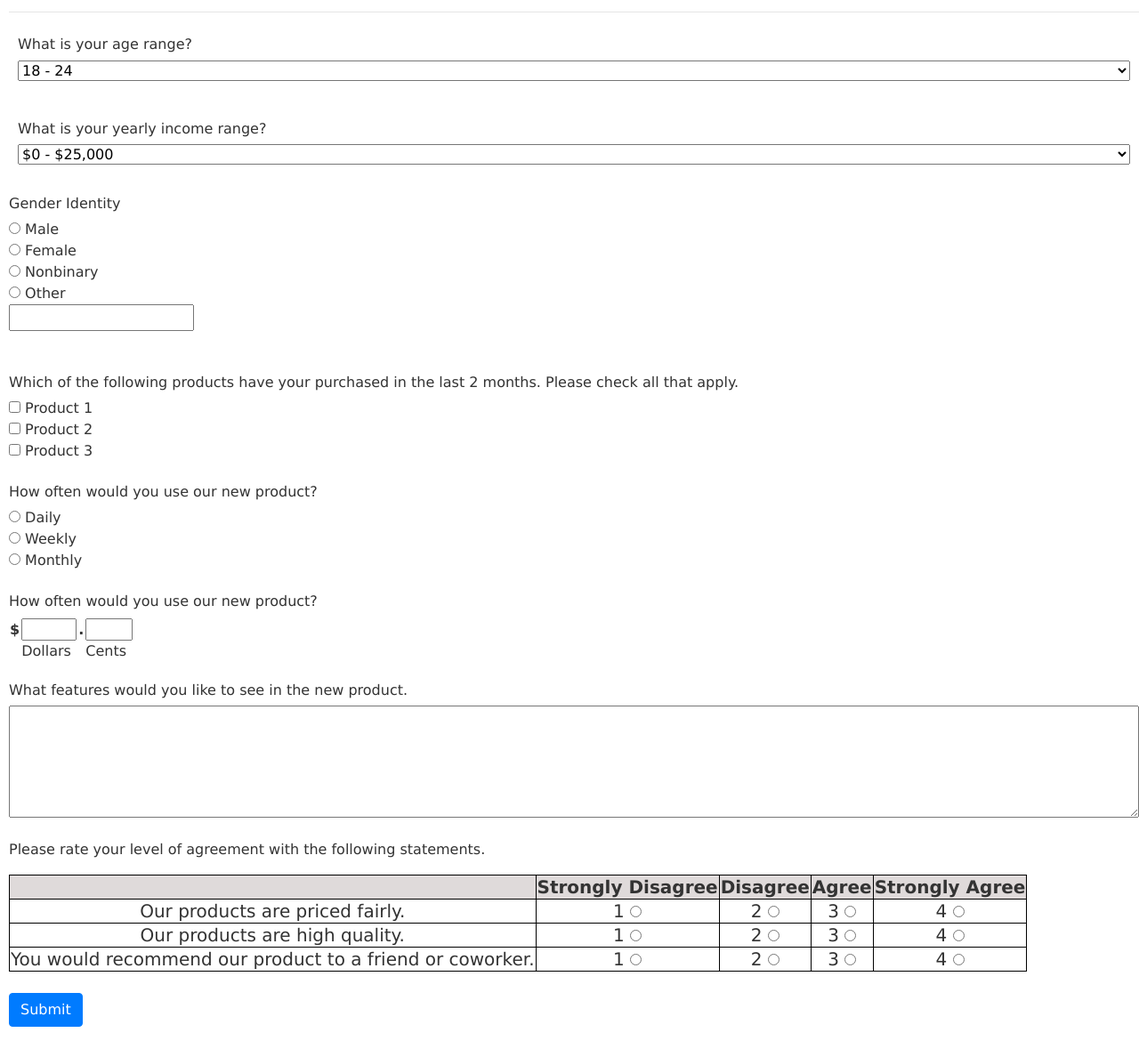
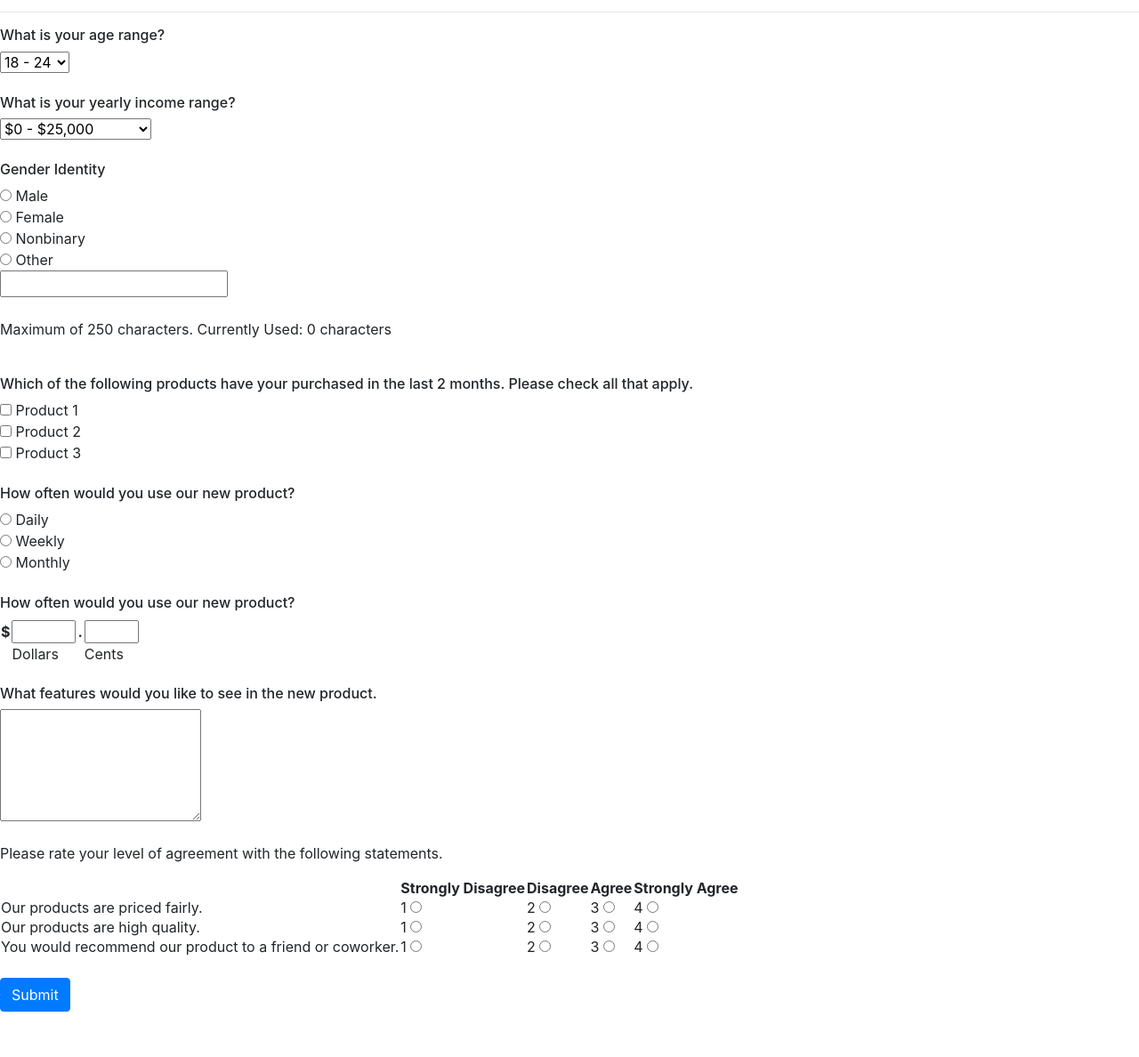
Before and after one commit to duongchaien60/c0124l1, a plain HTML site: page git/table/demoform2.html in a window 1280 px wide. Shown: the part 73-1261 px from the top of the page at 89% size. After the commit the page ends 1210 px from the top, so only its background shows below. Drawn offline with nearby package versions, Linux system fonts and the light colour scheme.

Commit message:
bai tap moi

```diff
--- a/git/table/demoform2.html
+++ b/git/table/demoform2.html
@@ -6,112 +6,11 @@
     <title>Research Survey</title>
     <link rel="stylesheet" href="https://cdn.jsdelivr.net/npm/bootstrap@4.4.1/dist/css/bootstrap.min.css"
         integrity="sha384-Vkoo8x4CGsO3+Hhxv8T/Q5PaXtkKtu6ug5TOeNV6gBiFeWPGFN9MuhOf23Q9Ifjh" crossorigin="anonymous">
-    <style>
-        body {
-            padding-left: 10px;
-            color: #333;
-            font-family: 'Lucida Sans', 'Lucida Sans Regular', 'Lucida Grande', 'Lucida Sans Unicode', Geneva, Verdana, sans-serif;
-        }
-
-        textarea {
-            width: 100%;
-        }
-
-        button {
-            margin-bottom: 10px;
-        }
-
-        .age {
-            cursor: pointer;
-            display: grid;
-            padding: 10px;
-        }
-
-        .age:active {
-            background-color: rgb(238, 230, 144);
-        }
-
-        /* salary */
-        .salary {
-            display: grid;
-            padding: 10px;
-        }
-
-        .salary:active {
-            background-color: rgb(238, 230, 144);
-        }
-
-        .gender:active {
-            background-color: rgb(238, 230, 144);
-        }
-
-        .gender-other p {
-            font-size: 10px;
-            display: none;
-        }
-
-        .gender-other:active p {
-            display: block;
-        }
-
-        .prod .gender .time .newProd .features {
-            padding: 10px;
-            cursor: pointer;
-        }
-
-        .prod:active {
-            background-color: rgb(238, 230, 144);
-
-        }
-
-        .time:active {
-            background-color: rgb(238, 230, 144);
-        }
-
-        .newProd:active {
-            background-color: rgb(238, 230, 144);
-        }
-
-        .features:active {
-            background-color: rgb(238, 230, 144);
-        }
-
-
-        .table2-agree {
-            padding: 10px;
-            cursor: pointer;
-
-            table,
-            th,
-            td {
-                font-size: 20px;
-                text-align: center;
-                border: 1px solid black;
-                border-collapse: collapse;
-            }
-
-            th {
-                background-color: rgb(223, 218, 218);
-            }
-
-
-            tr:hover {
-                background-color: rgb(238, 230, 144);
-            }
-
-        }
-
-        .end {
-            font-size: 10px;
-        }
-    </style>
 </head>
-
 <body>
     <h2>Market Research Survey</h2>
     <p>Please take a few moments to complete this satisfaction survey.</p>
     <hr>
-    <!-- age -->
     <div class="age">
         <h6>What is your age range?</h6>
         <select name="age" id="age">
@@ -123,7 +22,6 @@
     </div>
     <br>
 
-    <!-- salary -->
     <div class="salary">
         <h6>What is your yearly income range?</h6>
         <select name="salary" id="salary">
@@ -134,10 +32,8 @@
         </select>
     </div>
     <br>
-    <!-- Gender -->
     <div class="Gender">
         <h6>Gender Identity</h6>
-        <!-- <form action=""> -->
         <input type="radio" name="Gender" id="Male"> <span>Male</span><br>
         <input type="radio" name="Gender" id="Female"> <span>Female</span><br>
         <input type="radio" name="Gender" id="Nonbinary"> <span>Nonbinary</span><br>
@@ -147,7 +43,6 @@
             <br><br>
             <p>Maximum of 250 characters. Currently Used: 0 characters</p>
         </div>
-        <!-- </form> -->
     </div>
     <br>
 
@@ -178,7 +73,6 @@
                 <th>.</th>
                 <th><input type="text" size="1"></th>
             </tr>
-
             <tr>
                 <td></td>
                 <td>Dollars</td>
@@ -188,14 +82,12 @@
         </table>
     </div>
     <br>
-    <!-- comment -->
     <div class="features">
         <h6>What features would you like to see in the new product.</h6>
         <textarea name="features" id="features" cols="20" rows="5"></textarea>
     </div><br>
 
     <p>Please rate your level of agreement with the following statements.</p>
-    <!-- Table2 -->
     <div>
         <table class="table2-agree">
             <tr>
@@ -213,7 +105,6 @@
                 <td>3 <input type="radio" name="table2" id="Agree"></td>
                 <td>4 <input type="radio" name="table2" id="StrAgree"></td>
             </tr>
-
             <tr>
                 <td>Our products are high quality.</td>
                 <td>1 <input type="radio" name="table2" id="StrDisagree"></td>
@@ -233,7 +124,7 @@
     </div>
     <br>
     <button type="button" class="btn btn-primary">Submit</button>
-    <br><br>
+    <br>
 </body>
 </body>
 
```
